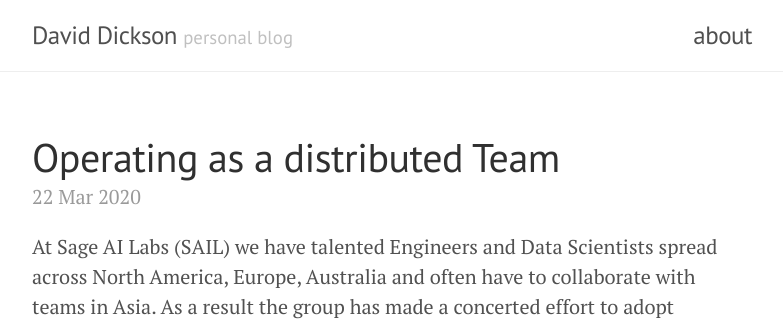
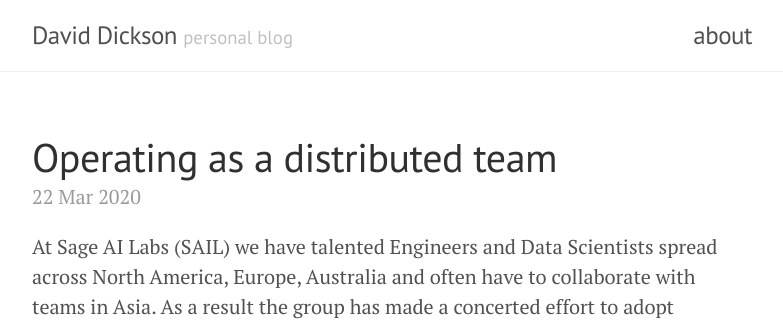
Before and after one commit to davidkdickson/davidkdickson.github.io, a Jekyll site: the page built from _posts/2020-03-22-operating-as-a-distributed-team.md, in a window 1280 px wide and 900 px high. Shown: the top 327 px of the window, without its empty margins (248-1031 px from the left). Built offline with Jekyll 4.4.1, drawn with Linux system fonts in a browser that asks for light colours; nearby versions of some CDN libraries.

```diff
--- a/_posts/2020-03-22-operating-as-a-distributed-team.md
+++ b/_posts/2020-03-22-operating-as-a-distributed-team.md
@@ -1,6 +1,6 @@
 ---
 layout: post
-title: Operating as a distributed Team
+title: Operating as a distributed team
 ---
 
 At Sage AI Labs (SAIL) we have talented Engineers and Data Scientists spread across North America, Europe, Australia and often have to collaborate with teams in Asia. As a result the group has made a concerted effort to adopt techniques and processes that help us succeed as a distributed team.
```
